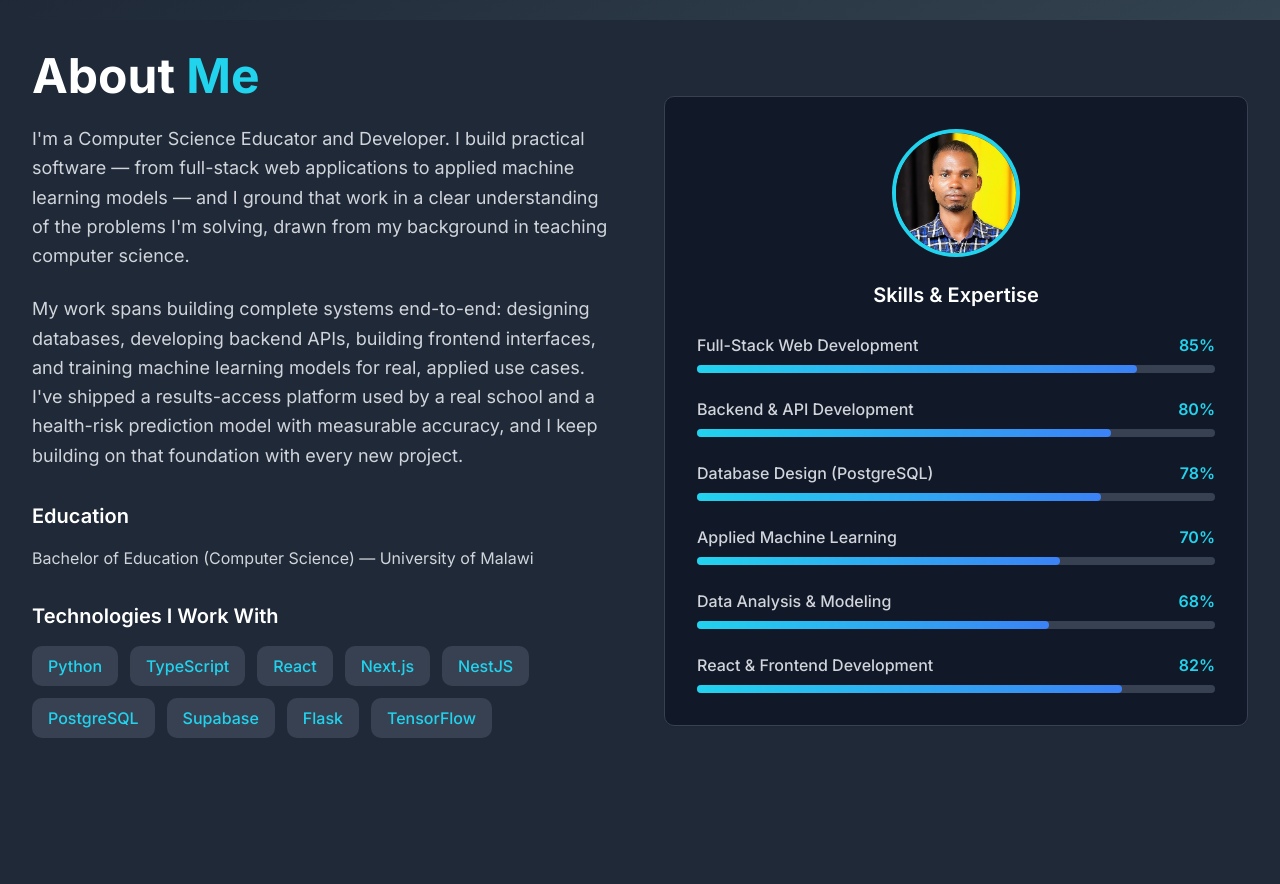
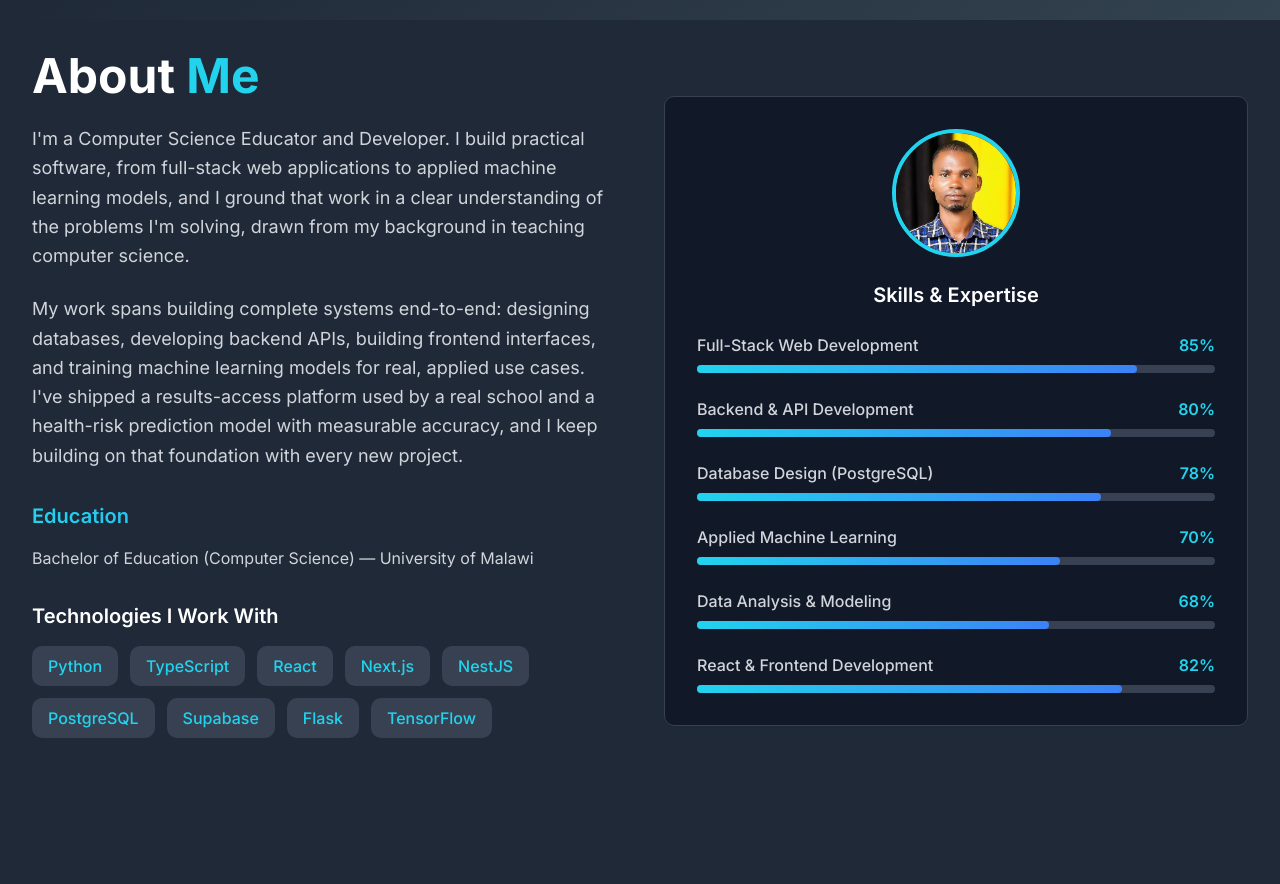
Before and after one commit to mzati-dev/wadimkweza-portfolio, a React (Vite) app: page / in a window 1280 px wide. Shown: the part 780-1664 px from the top of the page. Built offline with nearby package versions, Linux system fonts and the light colour scheme; grey boxes are pictures that could not be loaded.

Commit message:
Refine About section text and heading styles

```diff
--- a/src/components/About.tsx
+++ b/src/components/About.tsx
@@ -25,8 +25,8 @@ const About: React.FC = () => {
               About <span className="text-cyan-400">Me</span>
             </h2>
             <p className="text-lg text-gray-300 mb-6 leading-relaxed">
-              I'm a Computer Science Educator and Developer. I build practical software — from
-              full-stack web applications to applied machine learning models — and I ground that
+              I'm a Computer Science Educator and Developer. I build practical software, from
+              full-stack web applications to applied machine learning models, and I ground that
               work in a clear understanding of the problems I'm solving, drawn from my background
               in teaching computer science.
             </p>
@@ -38,7 +38,9 @@ const About: React.FC = () => {
               that foundation with every new project.
             </p>
             <div className="mb-8">
-              <h3 className="text-xl font-semibold text-white mb-4">Education</h3>
+              <h3 className="text-xl font-semibold text-transparent bg-clip-text bg-gradient-to-r from-cyan-400 to-blue-500 mb-4">
+  Education
+</h3>
               <p className="text-gray-300">
                 Bachelor of Education (Computer Science) — University of Malawi
               </p>
```
